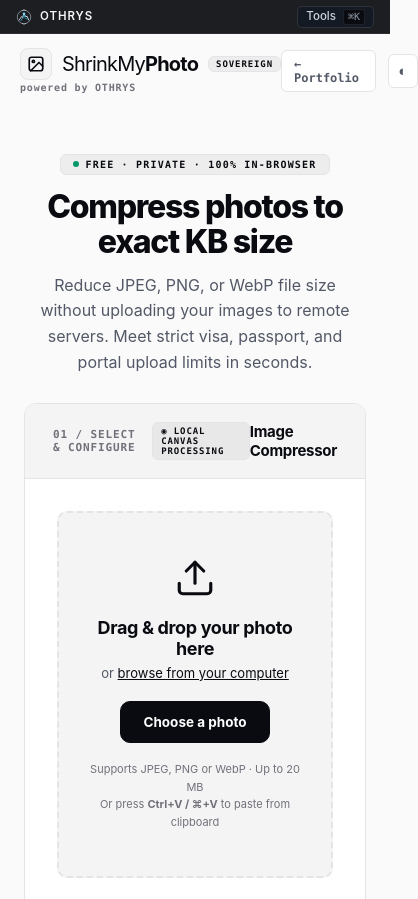
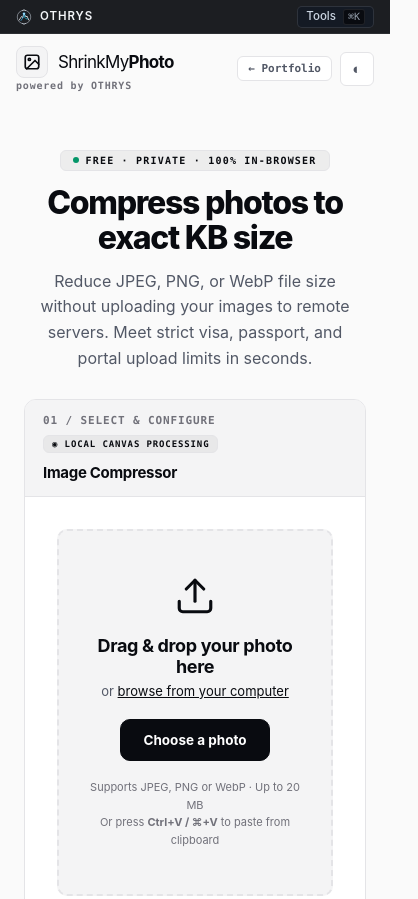
Before and after one commit to vtcbelgium/shrinkmyphoto, a website built with Vite: page index.html in a window 390 px wide. Shown: the top 899 px of the page, 418 px wide, since content can reach past the window. Built offline with nearby package versions, Linux system fonts and the light colour scheme.

Commit message:
fix: improve mobile/header wrapping and offset toast above privacy choices pill

```diff
--- a/index.html
+++ b/index.html
@@ -432,7 +432,7 @@
 <script src="/stats.js" defer></script>
 
 <!-- OTHRYS Contextual Next Tool Recommendation -->
-<div class="othrys-next-recommendation" style="margin:28px auto;max-width:760px;padding:12px 18px;background:#1e293b;border:1px solid rgba(255,255,255,0.12);border-radius:10px;display:flex;align-items:center;justify-content:space-between;gap:12px;font-family:system-ui,-apple-system,sans-serif;font-size:13px;">
+<div class="othrys-next-recommendation" style="margin:28px auto;max-width:760px;padding:12px 18px;background:#1e293b;border:1px solid rgba(255,255,255,0.12);border-radius:10px;display:flex;align-items:center;justify-content:space-between;flex-wrap:wrap;gap:12px;font-family:system-ui,-apple-system,sans-serif;font-size:13px;">
   <div style="display:flex;align-items:center;gap:10px;">
     <span style="font-weight:700;color:#38bdf8;text-transform:uppercase;font-size:11px;letter-spacing:0.5px;">Recommended Next Step:</span>
     <span style="color:#cbd5e1;">Generate multi-size app icons and favicon packages from your image</span>
--- a/src/style.css
+++ b/src/style.css
@@ -93,6 +93,7 @@ body {
   display: flex;
   justify-content: space-between;
   align-items: center;
+  gap: 12px;
   padding: 18px 36px;
   max-width: 1200px;
   margin: 0 auto;
@@ -174,6 +175,8 @@ body {
   border-radius: 6px;
   border: 1px solid var(--border);
   background: var(--surface);
+  white-space: nowrap;
+  flex-shrink: 0;
   transition: all 0.15s ease;
 }
 
@@ -277,6 +280,8 @@ h1 {
   display: flex;
   justify-content: space-between;
   align-items: center;
+  flex-wrap: wrap;
+  gap: 10px;
   padding: 18px 28px;
   border-bottom: 1px solid var(--border);
   background: var(--surface-secondary);
@@ -285,7 +290,8 @@ h1 {
 .step-badge-wrap {
   display: flex;
   align-items: center;
-  gap: 12px;
+  flex-wrap: wrap;
+  gap: 8px;
   font-size: 11px;
   font-weight: 800;
   letter-spacing: 0.08em;
@@ -306,6 +312,7 @@ h1 {
   font-size: 15px;
   font-weight: 700;
   letter-spacing: -0.02em;
+  white-space: nowrap;
 }
 
 .editor-grid {
@@ -1026,7 +1033,23 @@ input[type="number"]:focus, select:focus {
 
 @media (max-width: 600px) {
   .site-header {
-    padding: 14px 20px;
+    padding: 12px 16px;
+  }
+  .brand-main {
+    font-size: 17px;
+  }
+  .sovereign-status-badge {
+    display: none;
+  }
+  .header-actions {
+    gap: 8px;
+  }
+  .nav-fleet-pill {
+    padding: 5px 10px;
+    font-size: 11px;
+  }
+  .workspace-top {
+    padding: 14px 18px;
   }
   .footer-top {
     flex-direction: column;
--- a/src/toast.ts
+++ b/src/toast.ts
@@ -5,7 +5,7 @@ export function showToast(message: string, duration = 3000) {
     container = document.createElement('div');
     container.id = 'toast-container';
     container.setAttribute('aria-live', 'polite');
-    container.style.cssText = 'position:fixed;bottom:24px;right:24px;display:flex;flex-direction:column;gap:8px;z-index:9999;pointer-events:none;';
+    container.style.cssText = 'position:fixed;bottom:70px;right:24px;display:flex;flex-direction:column;gap:8px;z-index:9999;pointer-events:none;';
     document.body.appendChild(container);
   }
 
```
